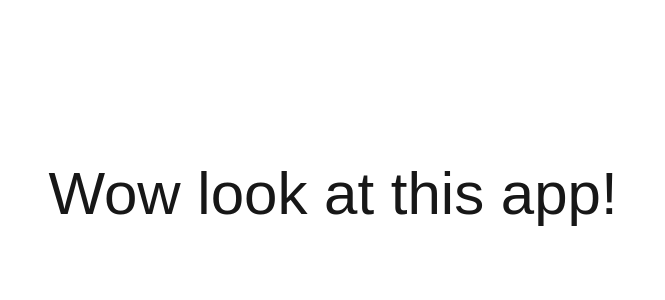
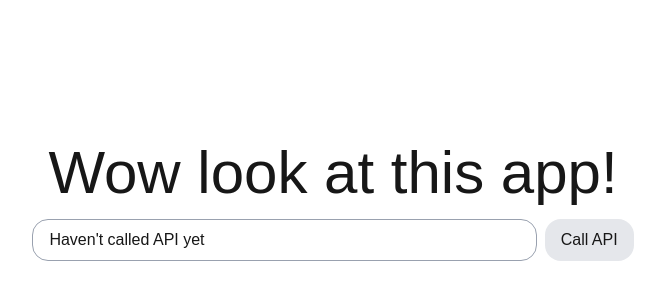
Before and after one commit to ZaneNexusBennion/test-pwa, a Next.js app: page / in a window 1280 px wide. Shown: the part 206-506 px from the top of the page, without its empty margins (307-972 px from the left). Built offline with nearby package versions, Linux system fonts and the light colour scheme.

Commit message:
Added an api that returns a random string

```diff
--- /dev/null
+++ b/app/api/hello/route.ts
@@ -0,0 +1,27 @@
+import type { NextRequest, NextResponse } from "next/server";
+
+export async function GET(req: NextRequest) {
+    const rand = Math.floor(Math.random() * (3 - 1 + 1)) + 1;
+    let msg: string = "";
+
+    switch (rand) {
+        case 1: {
+            msg = "Hello there!";
+            break;
+        }
+        case 2: {
+            msg = "Howya doin?";
+            break;
+        }
+        case 3: {
+            msg = "APIs are cool!";
+            break;
+        }
+        default: {
+            msg = "Generated number outside of 1-3";
+            break;
+        }
+    }
+
+    return Response.json({ message: msg });
+}
--- a/app/page.tsx
+++ b/app/page.tsx
@@ -1,3 +1,30 @@
+"use client";
+
+import { useState } from "react";
+
 export default function Home() {
-    return <div className="text-6xl m-auto">Wow look at this app!</div>;
+    const [text, setText] = useState<string>("Haven't called API yet");
+
+    async function getString() {
+        const response = await fetch("/api/hello");
+        const data = await response.json();
+        setText(data.message);
+    }
+
+    return (
+        <div className="m-auto">
+            <div className="m-4 text-6xl">Wow look at this app!</div>
+            <div className="flex gap-2">
+                <span className="grow py-2 px-4 rounded-2xl border border-gray-400">
+                    {text}
+                </span>
+                <button
+                    onClick={getString}
+                    className="py-2 px-4 rounded-2xl bg-gray-200 active:bg-gray-400"
+                >
+                    Call API
+                </button>
+            </div>
+        </div>
+    );
 }
```
